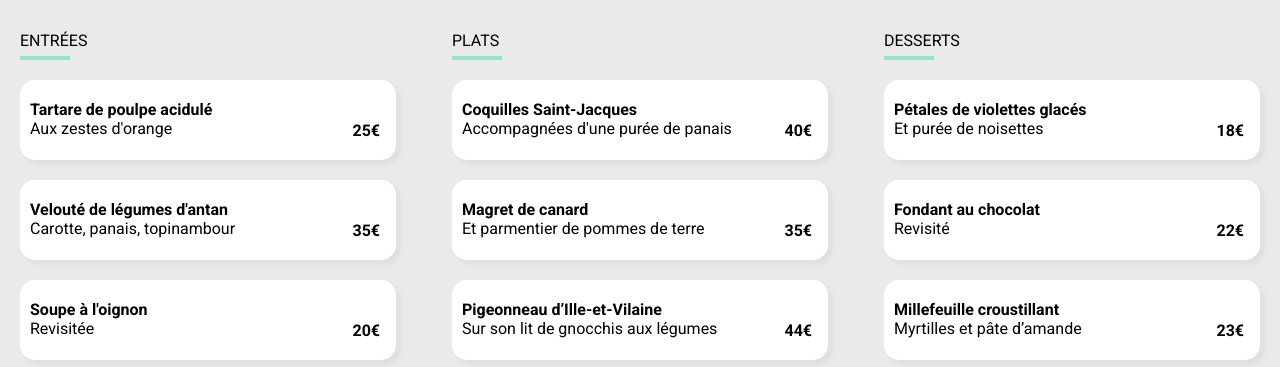
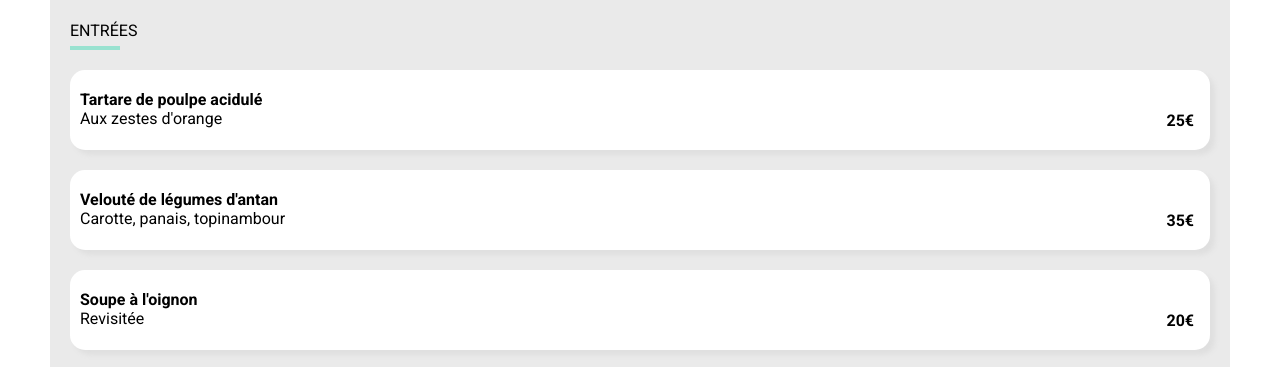
Before and after one commit to raneemmoualla/raneemmoualla_3_15062020, a website: page a_la_francaise.html in a window 1280 px wide. Shown: the part 410-777 px from the top of the page. Drawn offline with Linux system fonts and the light colour scheme; a web font is replaced by a local one.

Commit message:
corriger

```diff
--- a/public/css/style.css
+++ b/public/css/style.css
@@ -338,29 +338,31 @@ body {
 }
 
 /* menu du restaurant*/
-.section-restaurants-menu {
-  background-color: #eaeaea;
-  border-radius: 40px 40px 0 0;
-  position: relative;
-  margin-bottom: 30px;
-  padding-bottom: 50px;
-}
-@media screen and (min-width: 300px) {
-  .section-restaurants-menu {
-    margin: -30px 0;
-  }
-}
-.section-restaurants-menu .menu-header {
+.menu-header {
   display: flex;
   font-weight: normal;
   justify-content: space-between;
   padding: 40px 20px;
 }
 
+.section-restaurants-menu {
+  background-color: #eaeaea;
+  border-radius: 3rem 3rem 0 0;
+  position: relative;
+  margin-top: -3rem;
+  padding-bottom: 4rem;
+  z-index: 1;
+}
+@media screen and (min-width: 1200px) {
+  .section-restaurants-menu {
+    margin: -40px 50px 0;
+  }
+}
+
 .restaurants__menu {
   display: grid;
 }
-@media screen and (min-width: 1024px) {
+@media screen and (min-width: 1400px) {
   .restaurants__menu {
     grid-template-columns: repeat(3, 1fr);
     column-gap: 1rem;
@@ -368,9 +370,9 @@ body {
 }
 
 .menu {
-  max-width: 100%;
   padding: 0 20px;
   overflow: hidden;
+  max-width: 100%;
 }
 .menu__titre {
   font-family: "Roboto", sans-serif;
@@ -390,12 +392,13 @@ body {
   margin: 20px 0;
   padding-left: 10px;
   cursor: pointer;
-  max-width: 100%;
+  overflow: hidden;
   height: 80px;
   animation: apparition 0.5s;
   animation-timing-function: ease-in-out;
   animation-fill-mode: forwards;
   transform: scale(0);
+  max-width: 100%;
 }
 .menu-content__header {
   flex: 1;
```
Also changed, not shown: 1 other file.
